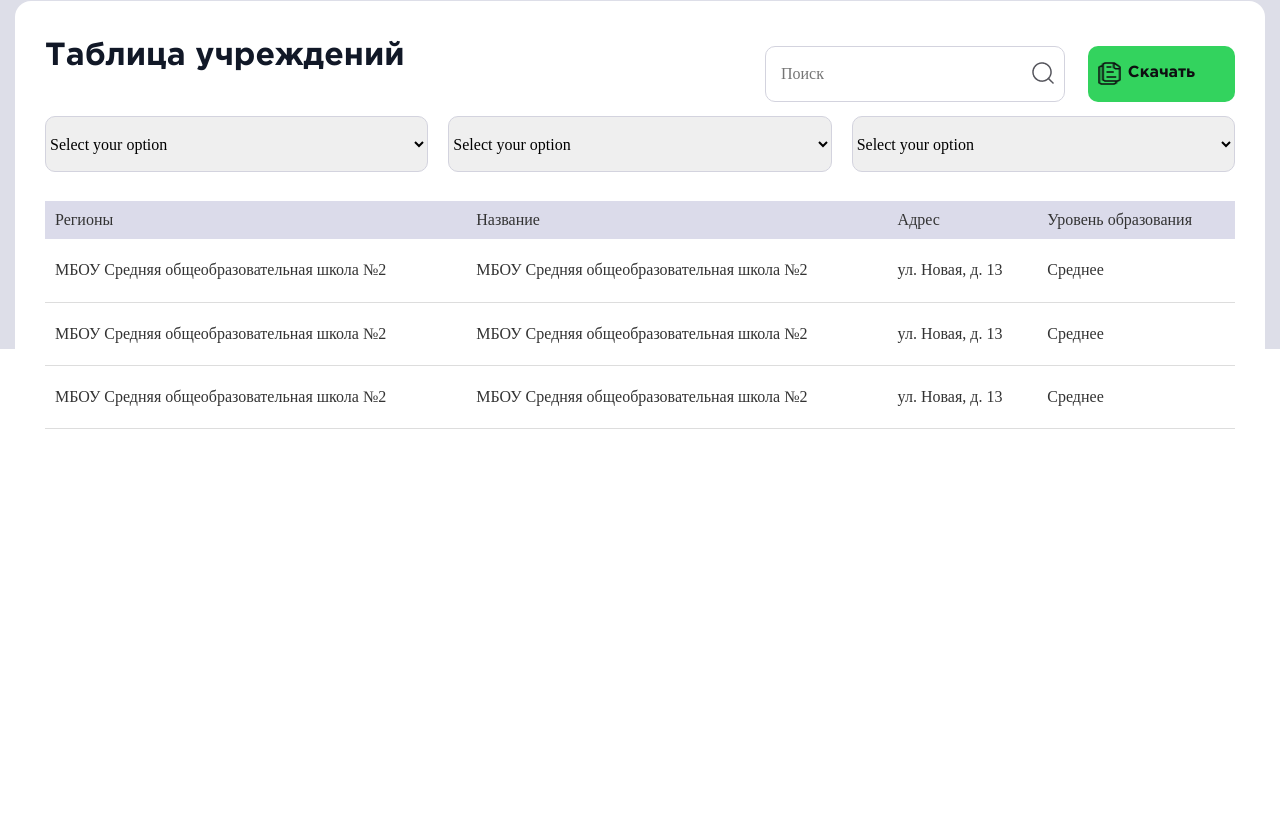
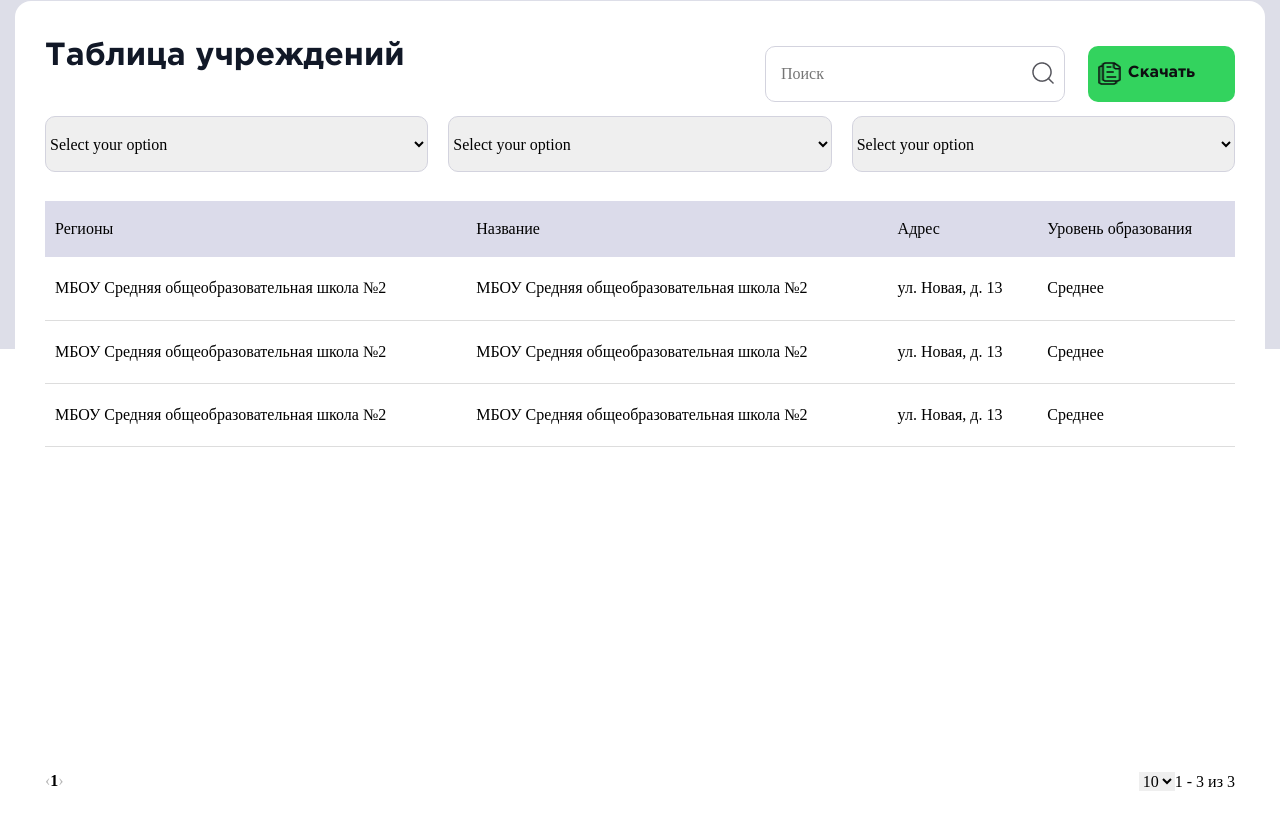
Before and after one commit to Turchanov-Denis/sophie, a Vue app: page / in a window 1280 px wide. Shown: the part 451-1280 px from the top of the page. Built offline with nearby package versions, Linux system fonts and the light colour scheme.

Commit message:
add pagination in TableBody.vue

```diff
--- a/src/components/TableBody.vue
+++ b/src/components/TableBody.vue
@@ -1,11 +1,40 @@
 <script setup>
-// TODO: make sort table
+import { ref, computed } from "vue";
+// TODO: ADD SORTING
 const props = defineProps({
-  data: Array
+  data: {
+    type: Array,
+    required: true
+  }
 });
+
+// выбранная страница
+const currentPage = ref(1);
+// сколько элементов показывать
+const perPage = ref(10);
+
+// общее количество страниц
+const totalPages = computed(() =>
+    Math.ceil(props.data.length / perPage.value)
+);
+
+// вычисляем какие данные показывать
+const paginatedData = computed(() => {
+  const start = (currentPage.value - 1) * perPage.value;
+  const end = start + perPage.value;
+  return props.data.slice(start, end);
+});
+
+// переключение страницы
+const goToPage = (page) => {
+  if (page < 1 || page > totalPages.value) return;
+  currentPage.value = page;
+};
 </script>
 
 <template>
+  <div>
+    <div class="table-body-wrapper">
       <table class="table-body">
         <thead class="table-body__head">
         <tr>
@@ -16,7 +45,11 @@
         </tr>
         </thead>
         <tbody class="table-body__body">
-    <tr v-for="item in data" :key="item.id" class="table-body__row">
+        <tr
+            v-for="item in paginatedData"
+            :key="item.id"
+            class="table-body__row"
+        >
           <td class="table-body__cell">{{ item.name }}</td>
           <td class="table-body__cell">{{ item.name }}</td>
           <td class="table-body__cell">{{ item.address }}</td>
@@ -24,8 +57,62 @@
         </tr>
         </tbody>
       </table>
+    </div>
+
+    <!-- пагинация -->
+    <div class="pagination">
+      <div>
+        <button @click="goToPage(currentPage - 1)" :disabled="currentPage === 1">
+          ‹
+        </button>
+
+        <button
+            v-for="page in totalPages"
+            :key="page"
+            @click="goToPage(page)"
+            :class="{ active: page === currentPage }"
+        >
+          {{ page }}
+        </button>
+
+        <button
+            @click="goToPage(currentPage + 1)"
+            :disabled="currentPage === totalPages"
+        >
+          ›
+        </button>
+      </div>
+
+      <!-- выбор количества на странице -->
+      <div>
+        <select v-model="perPage" @change="goToPage(1)">
+          <option :value="5">5</option>
+          <option :value="10">10</option>
+          <option :value="20">20</option>
+          <option :value="50">50</option>
+        </select>
+
+        <span>
+        {{ (currentPage - 1) * perPage + 1 }} -
+        {{ Math.min(currentPage * perPage, props.data.length) }}
+        из {{ props.data.length }}
+      </span>
+      </div>
+    </div>
+  </div>
 </template>
 
-<style scoped lang="scss">
-
+<style lang="scss" scoped>
+.pagination {
+  height: 36px;
+  width: 100%;
+  display: flex;
+  justify-content: space-between;
+  align-items: center;
+  gap: 8px;
+  margin-top: 12px;
+}
+button.active {
+  font-weight: bold;
+}
 </style>
--- a/src/components/TableFilters.vue
+++ b/src/components/TableFilters.vue
@@ -1,5 +1,7 @@
 <script setup>
-
+// TODO: add filing option
+// TODO: data component for select
+// TODO: filter logic
 import SelectComponent from "@/components/SelectComponent.vue";
 </script>
 
--- a/src/sass/_table.scss
+++ b/src/sass/_table.scss
@@ -11,9 +11,8 @@
 
 .table-body {
   width: 100%;
-  border-collapse: collapse;
-  color: #333;
   th {
+    height: 56px;
     padding: 10px;
     text-align: left;
     vertical-align: middle;
@@ -68,3 +67,7 @@
   width: 100%;
   gap: 20px;
 }
+
+.table-body-wrapper {
+  height: 550px;
+}
```
Also changed, not shown: src/assets/main.css. Lines whose indentation alone changed are shown as unchanged.
